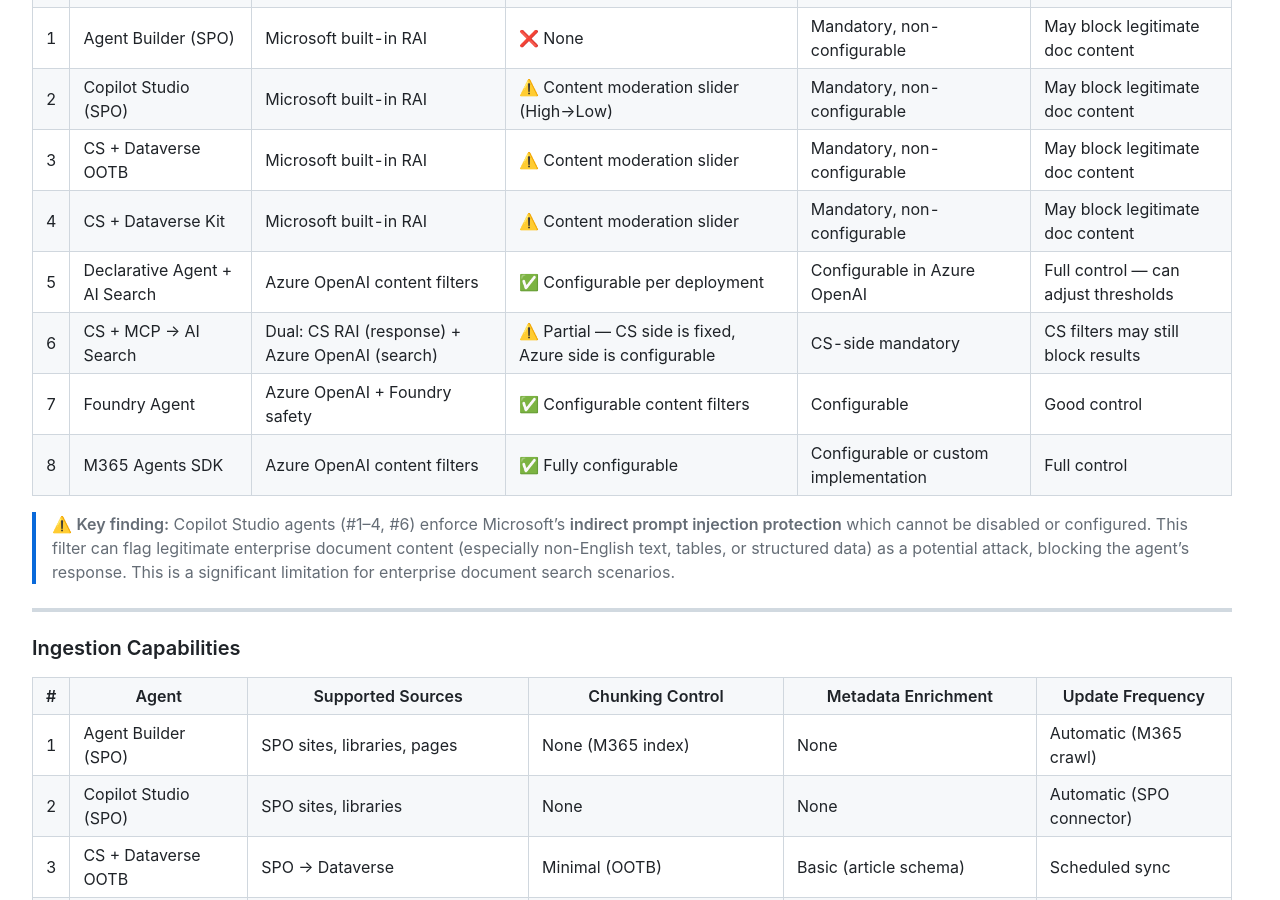
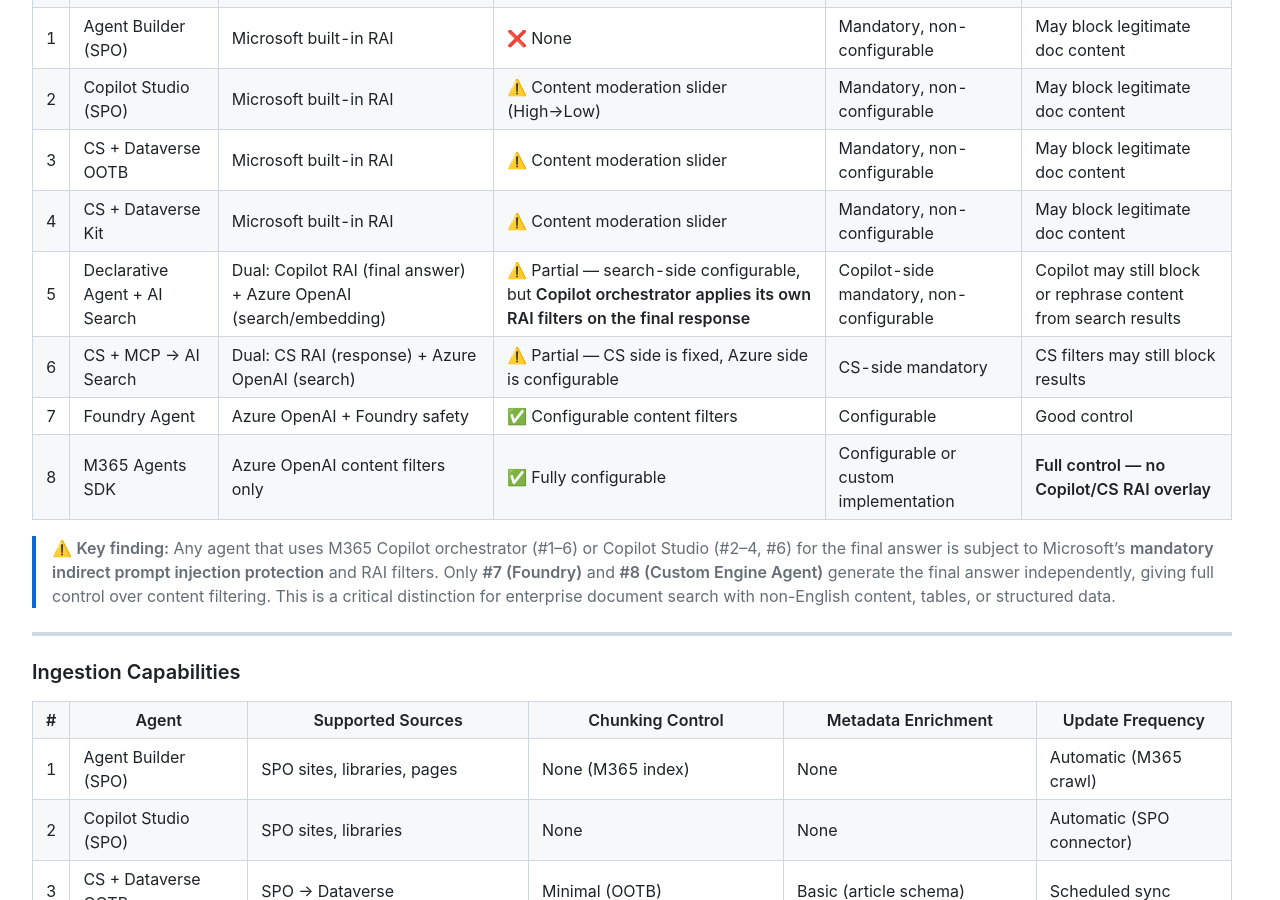
Before and after one commit to ostefka/AgentsAdvancedSearch, a Jekyll site: the page built from COMPARISON.md, in a window 1280 px wide and 900 px high, scrolled down 6330 px. Built offline with Jekyll 4.4.1, drawn with Linux system fonts in a browser that asks for light colours; nearby versions of some CDN libraries; our own code applies the rules of GitHub Pages for plain Markdown files.

Commit message:
Fix #5 content filtering: Copilot orchestrator still applies mandatory RAI on final answer, only #7/#8 have full control

```diff
--- a/COMPARISON.md
+++ b/COMPARISON.md
@@ -218,12 +218,12 @@ flowchart LR
 | 2 | Copilot Studio (SPO) | Microsoft built-in RAI | ⚠️ Content moderation slider (High→Low) | Mandatory, non-configurable | May block legitimate doc content |
 | 3 | CS + Dataverse OOTB | Microsoft built-in RAI | ⚠️ Content moderation slider | Mandatory, non-configurable | May block legitimate doc content |
 | 4 | CS + Dataverse Kit | Microsoft built-in RAI | ⚠️ Content moderation slider | Mandatory, non-configurable | May block legitimate doc content |
-| 5 | Declarative Agent + AI Search | Azure OpenAI content filters | ✅ Configurable per deployment | Configurable in Azure OpenAI | Full control — can adjust thresholds |
+| 5 | Declarative Agent + AI Search | Dual: Copilot RAI (final answer) + Azure OpenAI (search/embedding) | ⚠️ Partial — search-side configurable, but **Copilot orchestrator applies its own RAI filters on the final response** | Copilot-side mandatory, non-configurable | Copilot may still block or rephrase content from search results |
 | 6 | CS + MCP → AI Search | Dual: CS RAI (response) + Azure OpenAI (search) | ⚠️ Partial — CS side is fixed, Azure side is configurable | CS-side mandatory | CS filters may still block results |
 | 7 | Foundry Agent | Azure OpenAI + Foundry safety | ✅ Configurable content filters | Configurable | Good control |
-| 8 | M365 Agents SDK | Azure OpenAI content filters | ✅ Fully configurable | Configurable or custom implementation | Full control |
+| 8 | M365 Agents SDK | Azure OpenAI content filters only | ✅ Fully configurable | Configurable or custom implementation | **Full control — no Copilot/CS RAI overlay** |
 
-> ⚠️ **Key finding:** Copilot Studio agents (#1–4, #6) enforce Microsoft's **indirect prompt injection protection** which cannot be disabled or configured. This filter can flag legitimate enterprise document content (especially non-English text, tables, or structured data) as a potential attack, blocking the agent's response. This is a significant limitation for enterprise document search scenarios.
+> ⚠️ **Key finding:** Any agent that uses M365 Copilot orchestrator (#1–6) or Copilot Studio (#2–4, #6) for the final answer is subject to Microsoft's **mandatory indirect prompt injection protection** and RAI filters. Only **#7 (Foundry)** and **#8 (Custom Engine Agent)** generate the final answer independently, giving full control over content filtering. This is a critical distinction for enterprise document search with non-English content, tables, or structured data.
 
 ---
 
```
